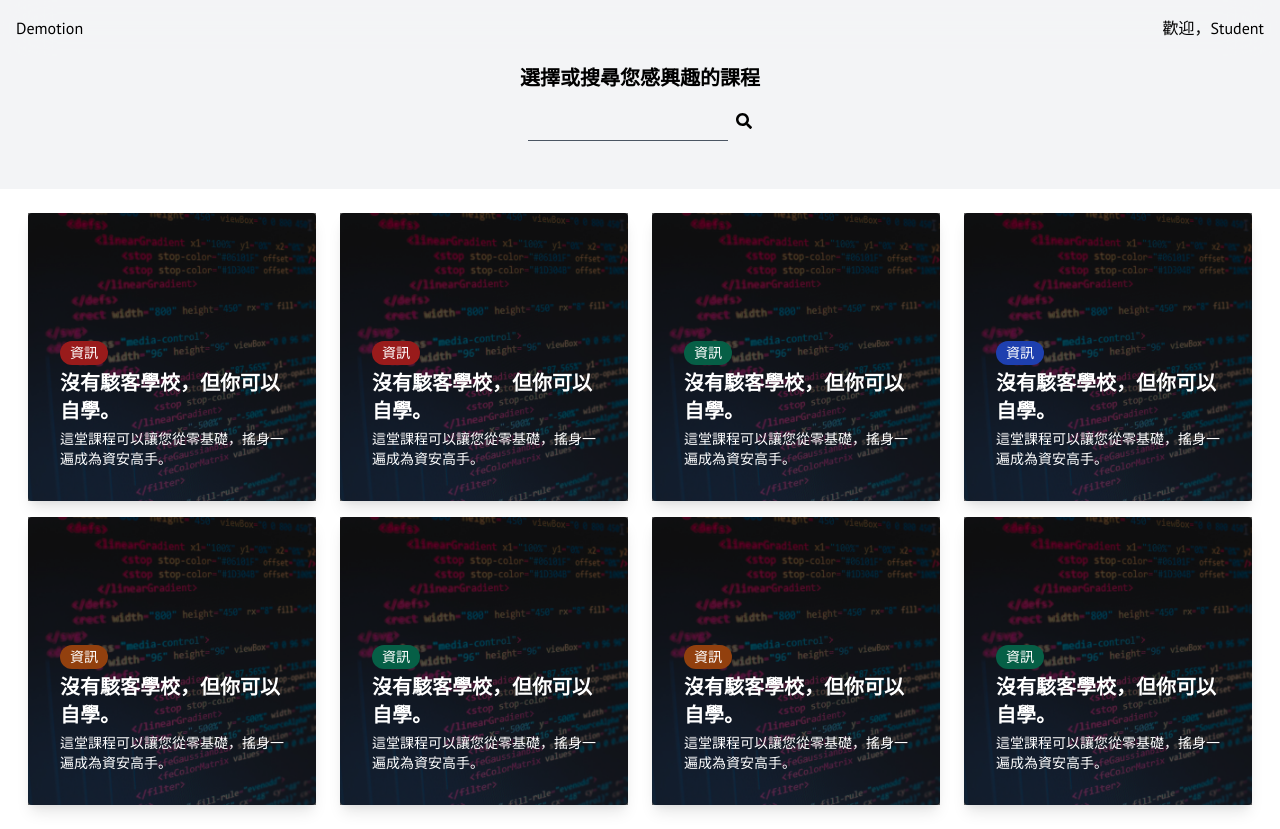
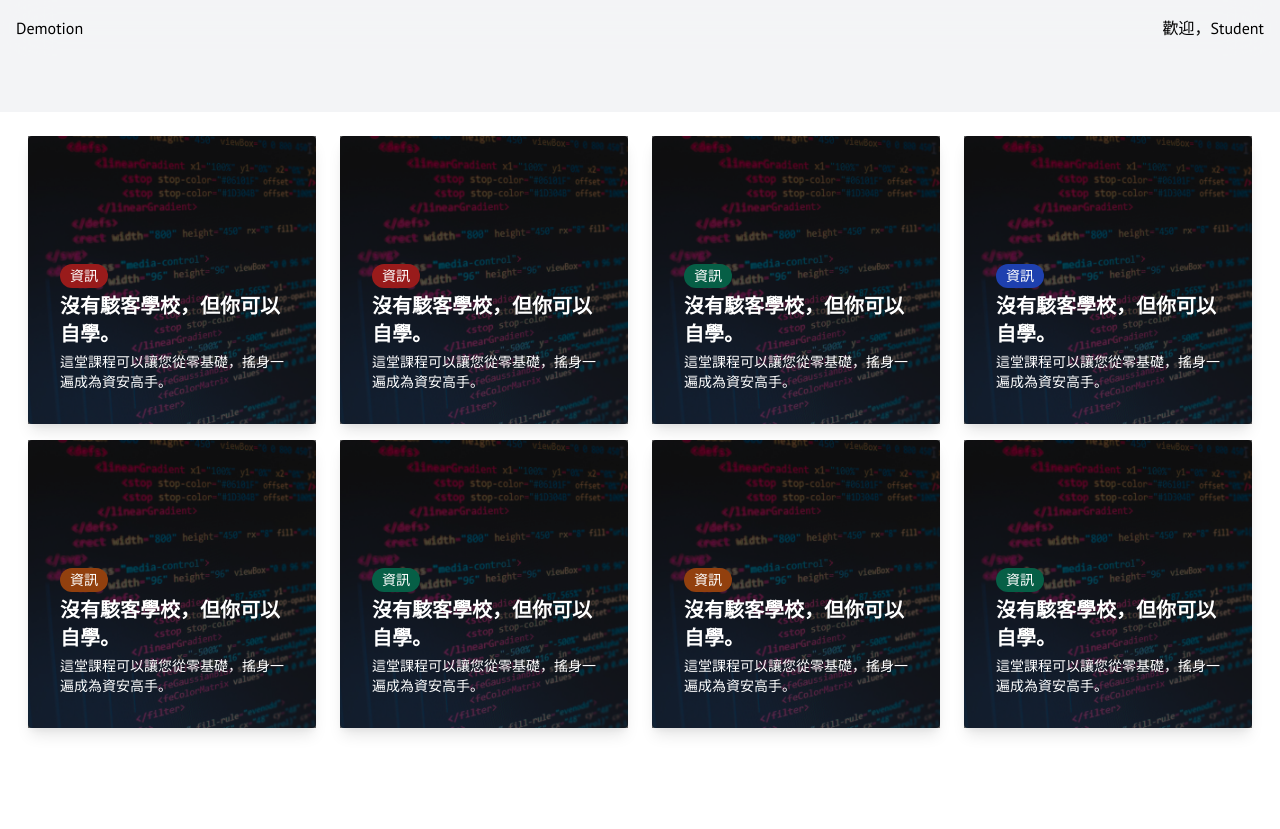
Before and after one commit to team-pan-dian/frontend, a Next.js app: page /course in a window 1280 px wide. After the commit the page ends 800 px from the top, so only its background shows below. Built offline with nearby package versions, Linux system fonts and the light colour scheme.

Commit message:
refactor(components/Page/HeaderBasePage): support customize
- rename header -> jumbotron
- separate className & style

```diff
--- a/components/Page/HeaderBasePage.tsx
+++ b/components/Page/HeaderBasePage.tsx
@@ -15,13 +15,15 @@
   title,
   full,
   children,
-  header,
+  jumbotron,
+  jumbotronClassName = "py-12 pt-16 px-8 standard-color place-center",
+  jumbotronStyle = {},
 }: HeaderBasePageProps) {
   return (
     <BasePage id={id} title={title} full={full}>
-      <div className="py-12 pt-16 px-8 standard-color place-center">
-        {header}
-      </div>
+      <section className={jumbotronClassName} style={jumbotronStyle}>
+        {jumbotron}
+      </section>
       {children}
     </BasePage>
   );
```
Also changed, not shown: 1 other file (tests, documents, lock files or other folders).
